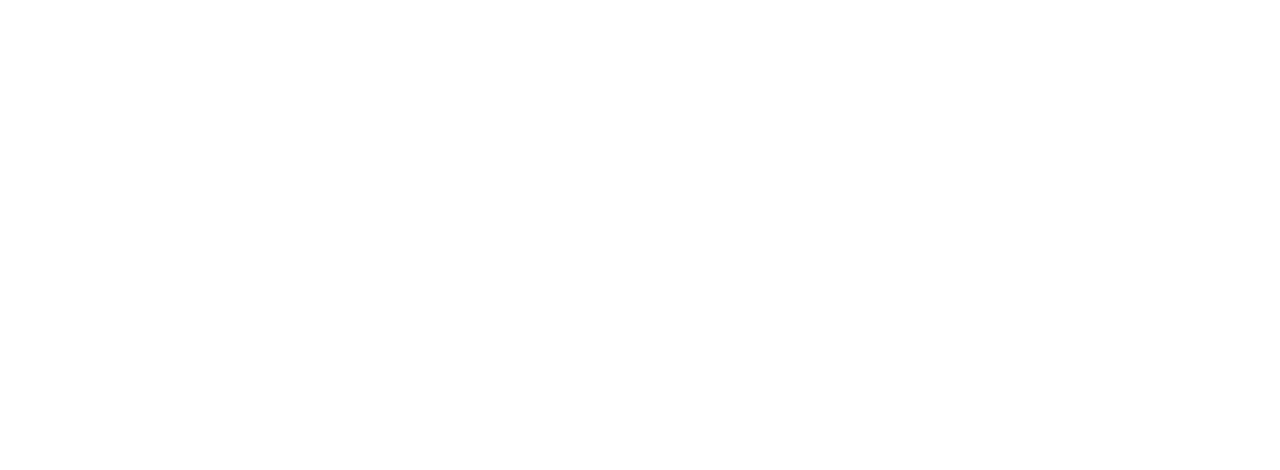
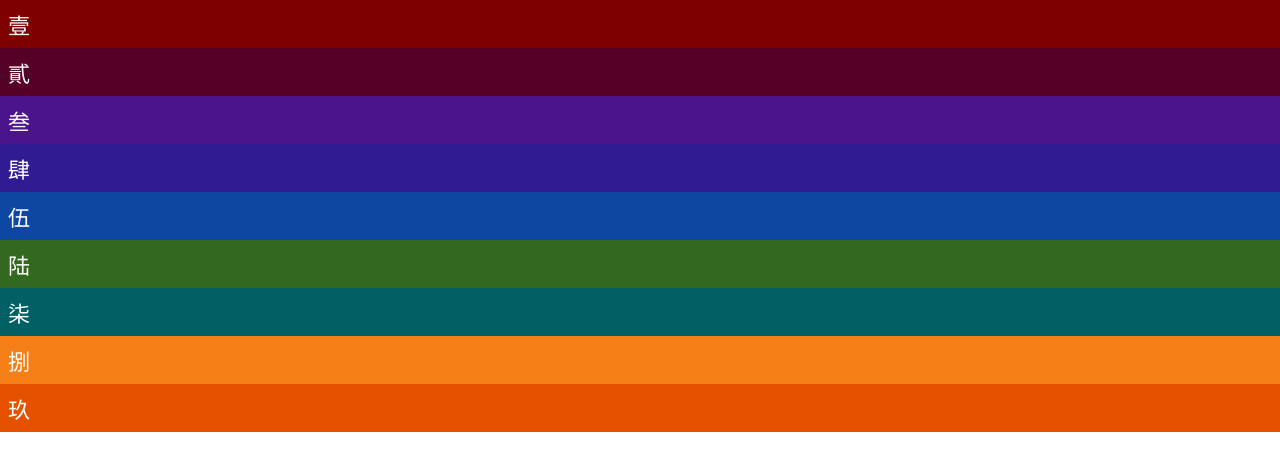
Before and after one commit to ninghao/ninghao-web, a website: page index.html in a window 1280 px wide. Drawn offline with Linux system fonts and the light colour scheme.

Commit message:
准备学习 CSS Grid

```diff
--- a/index.html
+++ b/index.html
@@ -1,10 +1,22 @@
 <!DOCTYPE html>
 <html lang="en">
-<head>
-  <meta charset="UTF-8">
-  <title>Document</title>
-</head>
-<body>
-
-</body>
+  <head>
+    <meta charset="UTF-8" />
+    <title>Ninghao CSS Grid</title>
+    <link rel="stylesheet" href="styles/main.css" />
+    <link rel="stylesheet" href="styles/grid.css" />
+  </head>
+  <body>
+    <div class="container">
+      <div class="item item__1">壹</div>
+      <div class="item item__2">貳</div>
+      <div class="item item__3">叁</div>
+      <div class="item item__4">肆</div>
+      <div class="item item__5">伍</div>
+      <div class="item item__6">陆</div>
+      <div class="item item__7">柒</div>
+      <div class="item item__8">捌</div>
+      <div class="item item__9">玖</div>
+    </div>
+  </body>
 </html>
--- /dev/null
+++ b/styles/main.css
@@ -0,0 +1,52 @@
+body {
+  padding: 0;
+  margin: 0;
+  font-family: "Times New Roman", Times, serif;
+}
+
+.container {
+  background: #f8f8f8;
+}
+
+.item {
+  color: #fff;
+  font-size: 22px;
+  font-weight: 300;
+  padding: 8px;
+}
+
+.item__1 {
+  background: #7f0000;
+}
+
+.item__2 {
+  background: #560027;
+}
+
+.item__3 {
+  background: #4a148c;
+}
+
+.item__4 {
+  background: #311b92;
+}
+
+.item__5 {
+  background: #0d47a1;
+}
+
+.item__6 {
+  background: #33691e;
+}
+
+.item__7 {
+  background: #006064;
+}
+
+.item__8 {
+  background: #f57f17;
+}
+
+.item__9 {
+  background: #e65100;
+}
```
Also changed, not shown: styles/grid.css (added).
